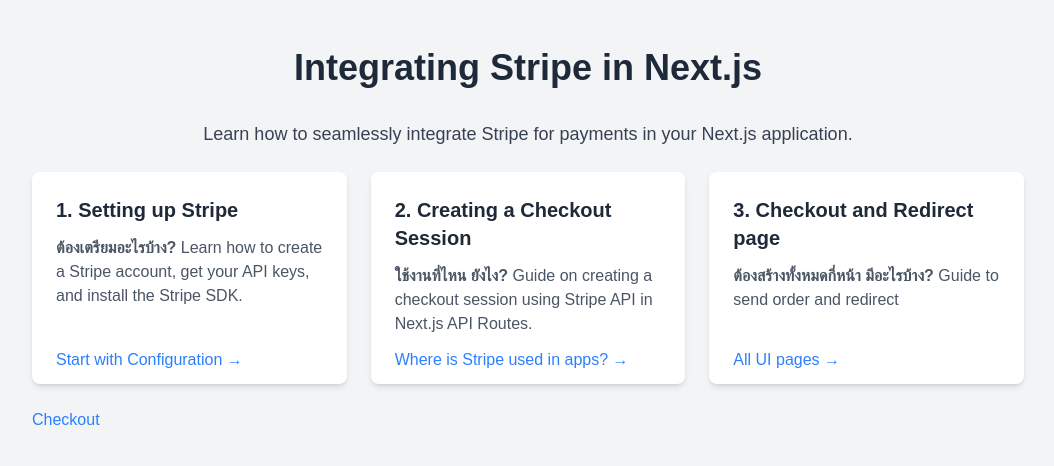
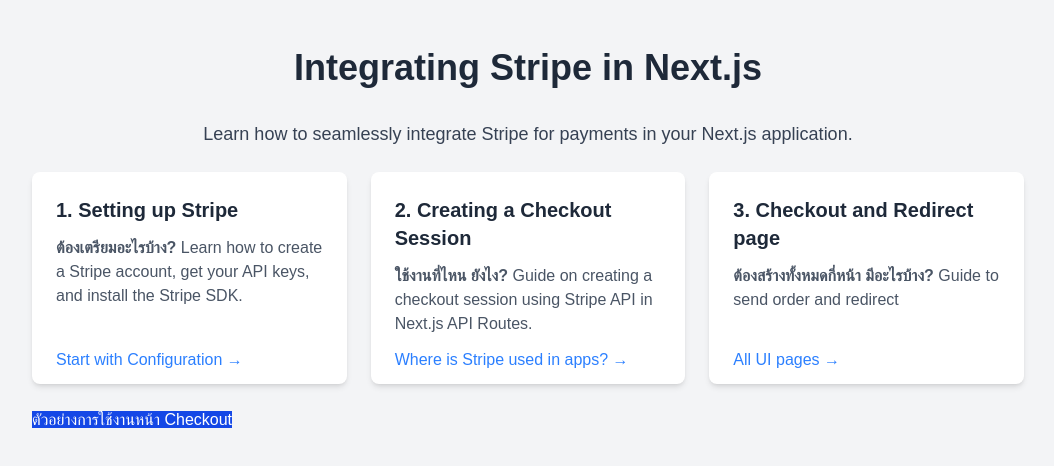
Before and after one commit to kanokpit-yowaratch/stripe-demo, a Next.js app: page / in a window 1280 px wide. Shown: the top 466 px of the page, without its empty margins (112-1166 px from the left). Built offline with nearby package versions, Linux system fonts and the light colour scheme.

Commit message:
fix: enhance link style

```diff
--- a/src/app/page.tsx
+++ b/src/app/page.tsx
@@ -52,8 +52,8 @@
 						</div>
 					</div>
 
-					<Link href={`/checkout`} className="text-blue-500 hover:none">
-						Checkout
+					<Link href={`/checkout`} className="bg-blue-700 text-white hover:bg-blue-800">
+						ตัวอย่างการใช้งานหน้า Checkout
 					</Link>
 				</div>
 			</div>
```
